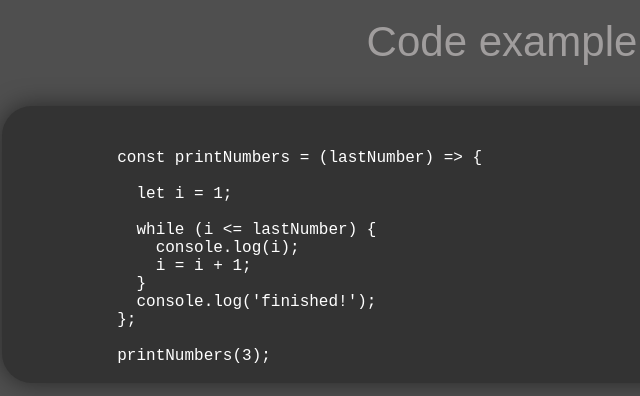
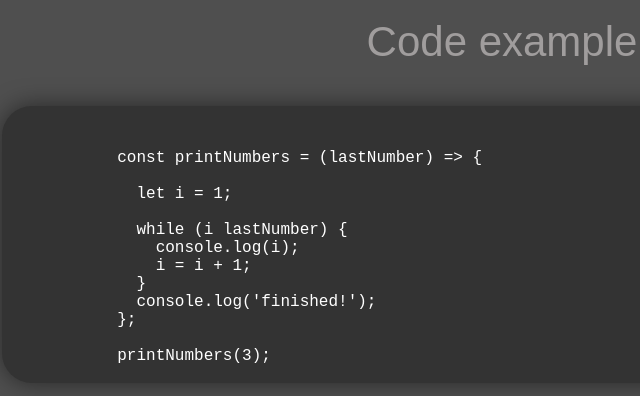
Before and after one commit to Ne0rin/rsschool-cv, a plain HTML site: page index.html in a window 1280 px wide. Shown: the part 1920-2316 px from the top of the page, 138-778 px from the left. Drawn offline with Linux system fonts and the light colour scheme.

Commit message:
update index

```diff
--- a/index.html
+++ b/index.html
@@ -11,12 +11,6 @@
   <title>CV - Roman Kachniuk</title>
 </head>
 <body>
-
-
-
-
-
-
   <header class="header">
     <div class="navigation-container">
         <nav class="navigation">
@@ -43,9 +37,6 @@
         </nav>
     </div>
 </header>
-
-
-
 <div class="presentation-container">
   <div class="photo-container">
       <img src="img/CV_photo.jpg" alt="Roman Kachniuk">
@@ -55,10 +46,6 @@
     <h3>Construction engineer and scientific researcher from Gdansk, Poland</h3>
   </div>
 </div>
-
-
-
-
 <main>
   <section class="contacts" id="contacts">
       <h2>Contact information</h2>
@@ -89,16 +76,10 @@
           </li>
       </ul>
   </section>
-
-
-
-
   <section class="about" id="about-me">
       <h2>About myself</h2>
       <p>I started My career as a construction engineer. After getting my PhD, I started mathematical research on shells in the Fortran language. Now I want to study HTML, CSS and JS.</p>
   </section>
-
-
   <section class="skills" id="skills">
       <h2>Skills</h2>
       <ul class="skills-ul">
@@ -110,11 +91,6 @@
           <li class="skills-li">Autodesk Robot,<br>Revit,<br>SOFiSTiK</li>
       </ul>
   </section>
-
-
-
-
-
   <section class="code" id="code-example">
       <h2>Code example</h2>
       <pre class="code-ul">
@@ -123,7 +99,7 @@
 
               let i = 1;
 
-              while (i <= lastNumber) {
+              while (i lastNumber) {
                 console.log(i);
                 i = i + 1;
               }
@@ -134,11 +110,6 @@
               </code>
       </pre>
   </section>
-
-
-
-
-
   <section class="experience" id="experience">
       <h2>Education</h2>
       <ul class="experience-ul">
@@ -156,10 +127,6 @@
           <li class="experience-li2">2022 - in progress</li>
       </ul>
   </section>
-
-
-
-
   <section class="languages" id="languages">
       <h2>Languages</h2>
       <p><b>English:</b> B1</p>
@@ -180,11 +147,6 @@
       </div>
   </section>
 </main>
-
-
-
-
-
 <footer class="footer">
   <div class="footer-container">
     <ul class="footer-ul">
@@ -202,9 +164,5 @@
     </ul>
   </div>
 </footer>
-
-
-
-
 </body>
 </html>
```
